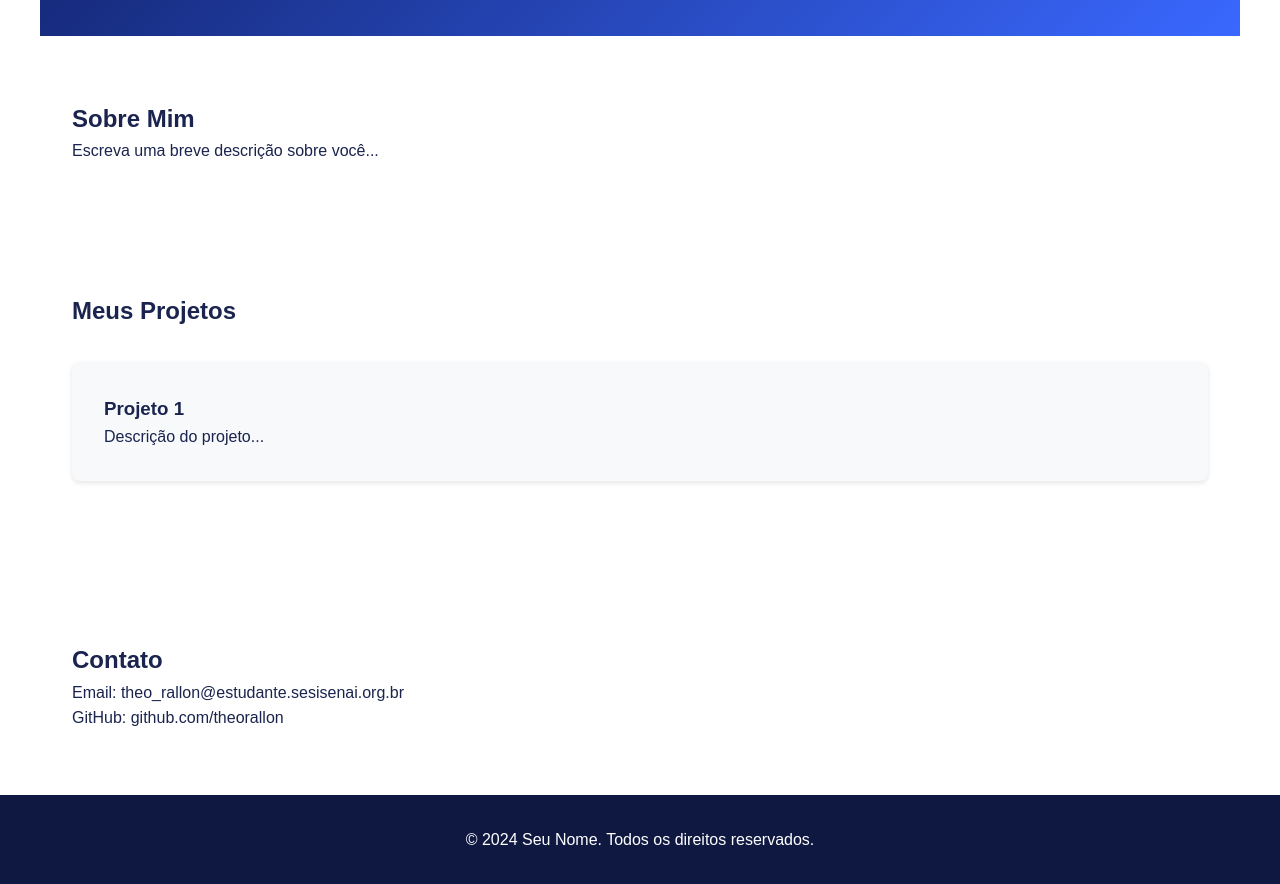
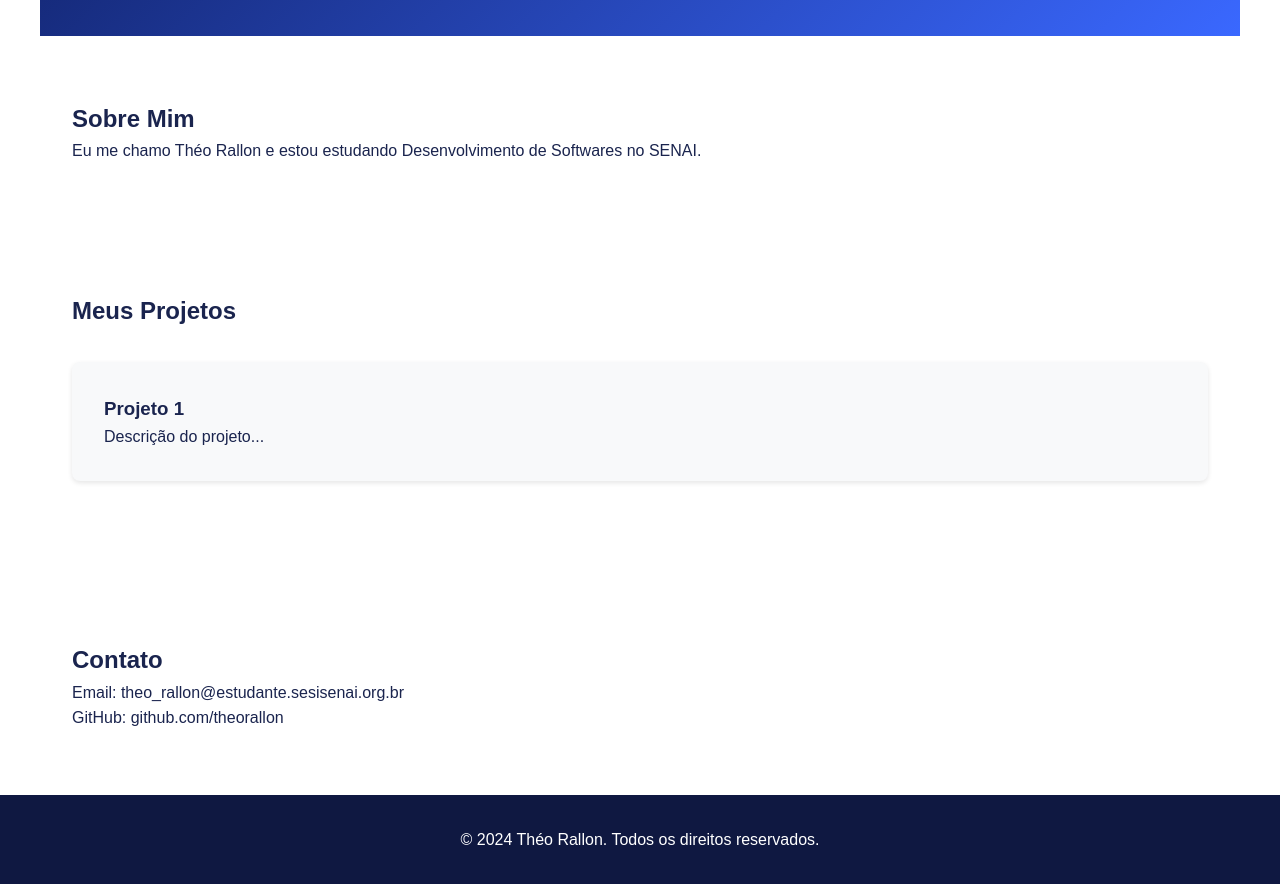
Before and after one commit to theorallon/site-pessoal, a plain HTML site: page index.html in a window 1280 px wide. Shown: the part 360-1244 px from the top of the page. Drawn offline with Linux system fonts and the light colour scheme.

Commit message:
adção de descrição sobre mim

```diff
--- a/index.html
+++ b/index.html
@@ -26,7 +26,7 @@
 
         <section id="sobre">
             <h2>Sobre Mim</h2>
-            <p>Escreva uma breve descrição sobre você...</p>
+            <p>Eu me chamo Théo Rallon e estou estudando Desenvolvimento de Softwares no SENAI.</p>
         </section>
 
         <section id="projetos">
@@ -45,7 +45,7 @@
     </main>
 
     <footer>
-        <p>&copy; 2024 Seu Nome. Todos os direitos reservados.</p>
+        <p>&copy; 2024 Théo Rallon. Todos os direitos reservados.</p>
     </footer>
 
     <script src="script.js"></script>
```
